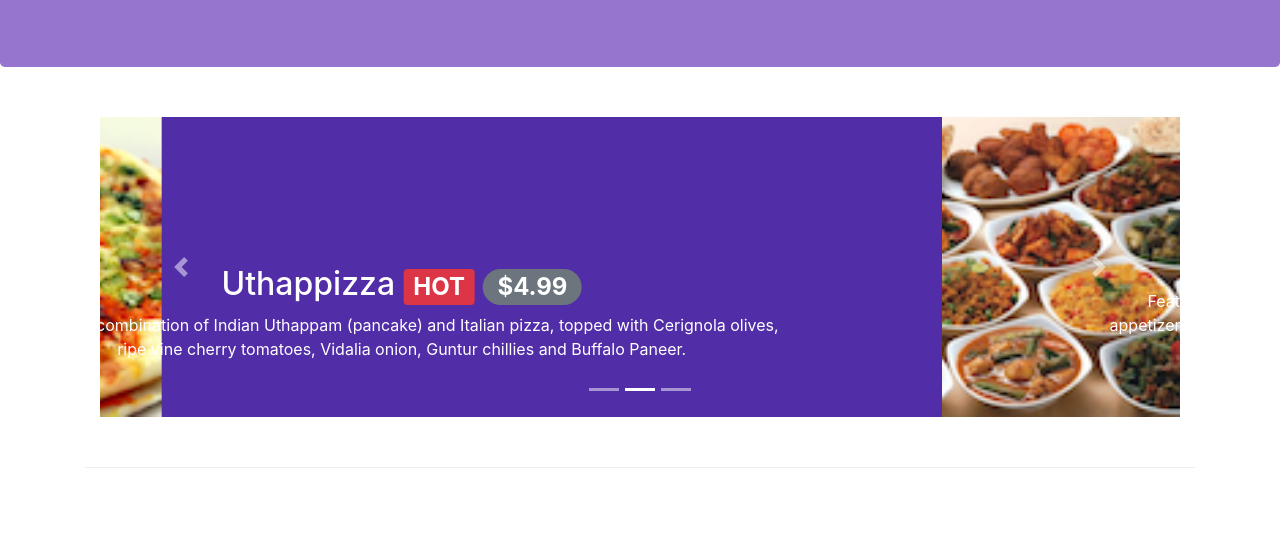
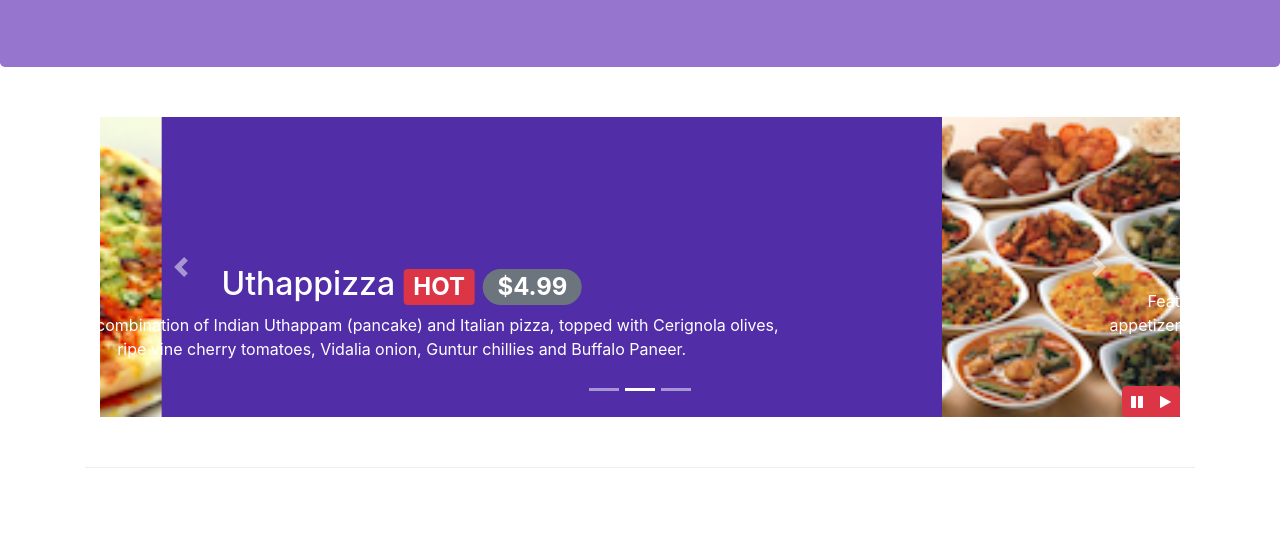
Before and after one commit to kram-iv/coursera-week3-bs4, a website: page index.html in a window 1280 px wide. Shown: the part 267-800 px from the top of the page. Drawn offline with nearby package versions, Linux system fonts and the light colour scheme.

Commit message:
Bootstrap JQuery

```diff
--- a/css/styles.css
+++ b/css/styles.css
@@ -59,3 +59,9 @@ body {
     left: 0;
     min-height: 300px;
 }
+
+#carouselButton {
+    right: 0px;
+    position: absolute;
+    bottom: 0px;
+}
--- a/index.html
+++ b/index.html
@@ -231,6 +231,18 @@
                     <a class="carousel-control-next" href="#mycarousel" role="button" data-slide="next">
                         <span class="carousel-control-next-icon"></span>
                     </a>
+                    <div class="btn-group" id = "carouselButton">
+                        <button class="btn btn-danger btn-sm" id="carousel-pause">
+                            <span class="fa fa-pause">
+
+                            </span>
+                         </button>
+                        <button class="btn btn-danger btn-sm" id="carousel-play">
+                            <span class="fa fa-play">
+
+                            </span>
+                        </button>
+                    </div>
                 </div>
 
             </div>
@@ -338,6 +350,17 @@
         <script src="node_modules/jquery/dist/jquery.slim.min.js"></script>
         <script src="node_modules/popper.js/dist/umd/popper.min.js"></script>
         <script src="node_modules/bootstrap/dist/js/bootstrap.min.js"></script>
+        <script>
+            $(document).ready(function () {
+                $('#mycarousel').carousel({ interval:2000});
+                $('#carousel-pause').click(function() {
+                    $('#mycarousel').carousel('pause');
+                });
+                $('#carousel-play').click(function() {
+                    $('#mycarousel').carousel('cycle');
+                });
+            });
+        </script>
 </body>
 
 </html>
```
